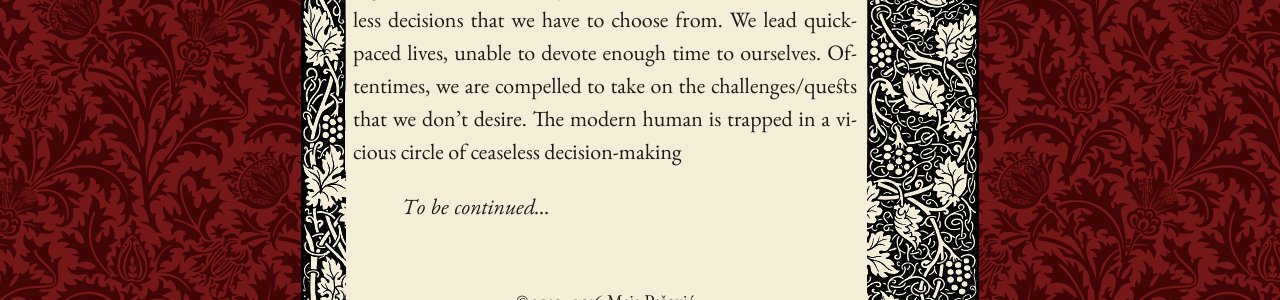
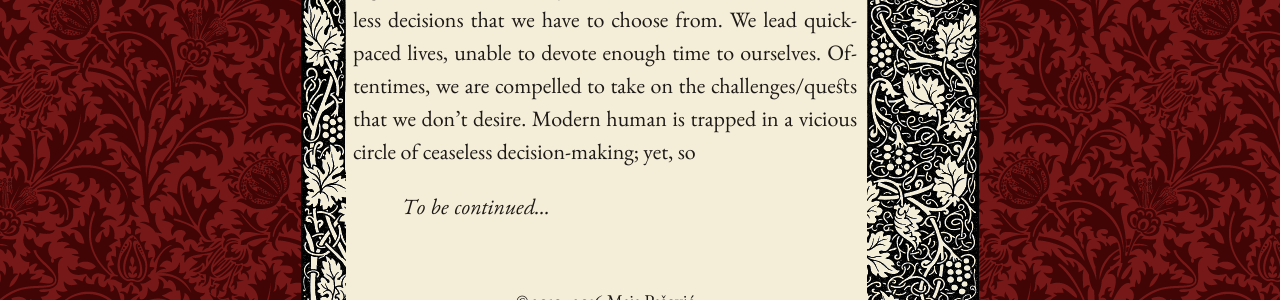
Before and after one commit to mpasovic/majapasovic.org, a Jekyll site: the page built from _posts/2016-07-06-a-lamenting-song-for-fireflies-progressive-destruction-of-the-environment-and-its-consequences.md, in a window 1280 px wide and 900 px high, scrolled down 4120 px. Shown: the part 462-762 px from the top of the window. Built offline with Jekyll 4.4.1, drawn with Linux system fonts in a browser that asks for light colours; nearby versions of some CDN libraries; some of the changed text lies outside the part shown.

Commit message:
Updated 2016-07-06-a-lamenting-song-for-fireflies-progressive-destruction-of-the-environment-and-its-consequences.md

```diff
--- a/_posts/2016-07-06-a-lamenting-song-for-fireflies-progressive-destruction-of-the-environment-and-its-consequences.md
+++ b/_posts/2016-07-06-a-lamenting-song-for-fireflies-progressive-destruction-of-the-environment-and-its-consequences.md
@@ -30,6 +30,6 @@ Then, one day--after the childhood age has reached the end--reality hits us with
 *****
 As Ancient Greeks believed, nature is in a constant whirl of creation and self-maintenance. "When the Greek philosopher Pythagoras first called the universe a *kosmos*, he did so because it is a living embodiment of nature's order, beauty, and harmony.[...] When we can view the exquisite grandeur of a forest, mountain range, or the form of a distant galaxy with a clear and untroubled heart, the beauty and harmony of the universe becomes immediately obvious--not through argument, but through direct perception" (Fideler, *Restoring the Soul of the World*, p. 34-5). The ability to perceive things directly and through a clear, unbiased method has become almost impervious to the modern mind. We are slowly losing touch with our surroundings, not only with the world of nature, but also with most things playing out around us. We are even losing touch with basic human contact. Some would blame the swift development of technology, but I prefer to believe that our lives have become faster and utterly dreary due to an intensified need to accumulate and spend more money. Spending time in nature or with our loved ones is now replaced by an obsessive pursuit of *numbers printed on a piece of paper* that can help us exercise relentless power and arrogance, and eventually, to claim ownership of perishable objects.
 
-Consequently, the desire for more money results in more development and heightened urbanization; however, the growth of population means an increase in a number of alienated and lonesome people. As strange as it may seem, the number of people diagnosed with clinical depression is higher than ever. At every moment, we are faced with countless decisions that we have to choose from. We lead quick-paced lives, unable to devote enough time to ourselves. Oftentimes, we are compelled to take on the challenges/quests that we don't desire. The modern human is trapped in a vicious circle of ceaseless decision-making
+Consequently, the desire for more money results in more development and heightened urbanization; however, the growth of population means an increase in a number of alienated and lonesome people. As strange as it may seem, the number of people diagnosed with clinical depression is higher than ever. At every moment, we are faced with countless decisions that we have to choose from. We lead quick-paced lives, unable to devote enough time to ourselves. Oftentimes, we are compelled to take on the challenges/quests that we don't desire. Modern human is trapped in a vicious circle of ceaseless decision-making; yet, so
 
 *To be continued...*
```
